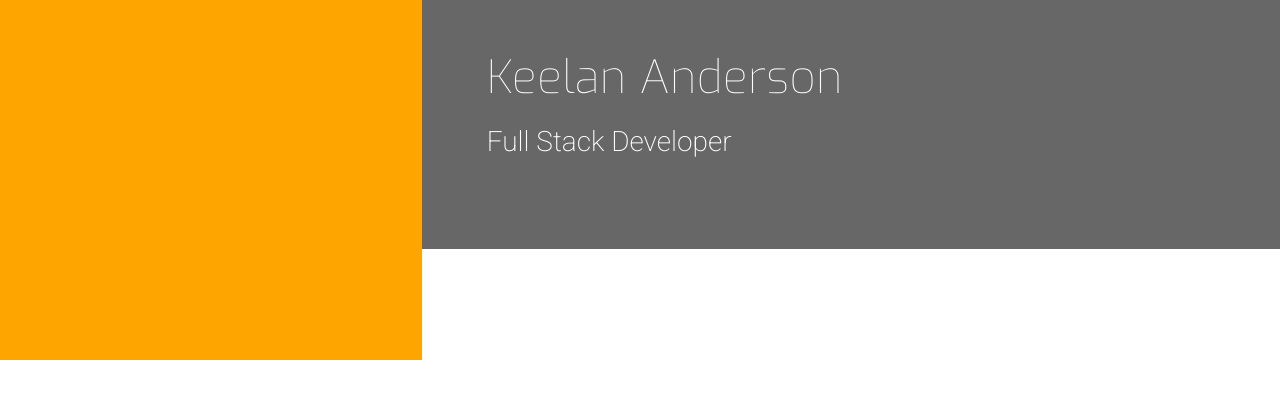
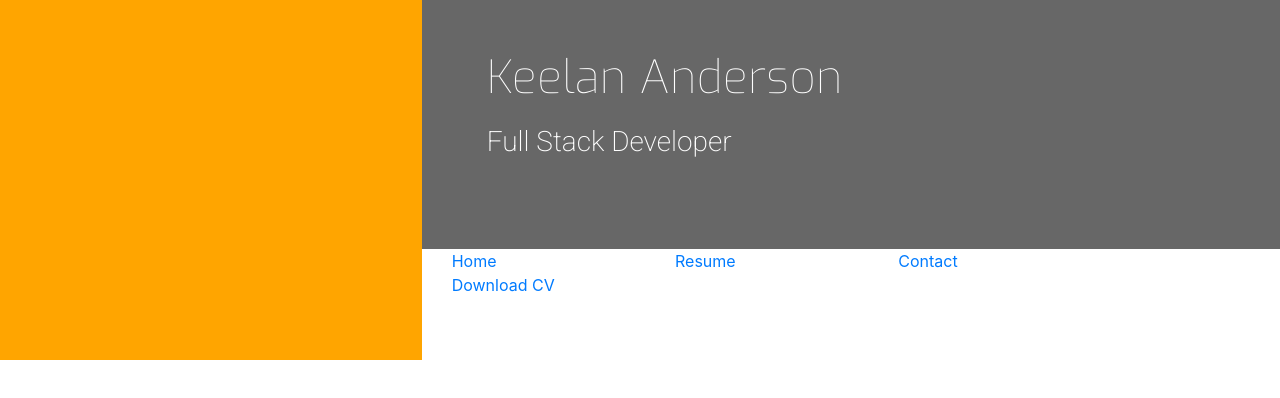
Before and after one commit to KeelanAnderson/Bootstrap-Resume, a plain HTML site: page index.html in a window 1280 px wide. Drawn offline with nearby package versions, Linux system fonts and the light colour scheme.

Commit message:
add menu items

```diff
--- a/assets/css/style.css
+++ b/assets/css/style.css
@@ -1,4 +1,4 @@
-@import url('https://fonts.googleapis.com/css2?family=Roboto:100,200,300,400,500,600,700|Exo:100,200,300,400,500,600,700');
+@import url('https://fonts.googleapis.com/css?family=Roboto:100,200,300,400,500,600,700|Exo:100,200,300,400,500,600,700');
 
 .bg-color-name-title {
     background-color: #676767;
--- a/index.html
+++ b/index.html
@@ -27,9 +27,27 @@
                         <h2 class="title">Full Stack Developer</h2>
                     </div>
                 </div>
-
+                <div class="row">
+                    <div class="col">
+                        <ul id="nav" class="list-inline">
+                            <li class="col-6 col-sm-3 list-inline-item">
+                                <a href="#"><span>Home</span></a>
+                            </li>
+                            <li class="col-6 col-sm-3 list-inline-item">
+                                <a href="#"><span>Resume</span></a>
+                            </li>
+                            <li class="col-6 col-sm-3 list-inline-item">
+                                <a href="#"><span>Contact</span></a>
+                            </li>
+                            <li class="col-6 col-sm-3 list-inline-item">
+                                <a href="#"><span>Download CV</span></a>
+                            </li>
+                        </ul>
+                    </div>
+                </div>
             </div>
         </div>
+
 
     </header>
     <section>
```
